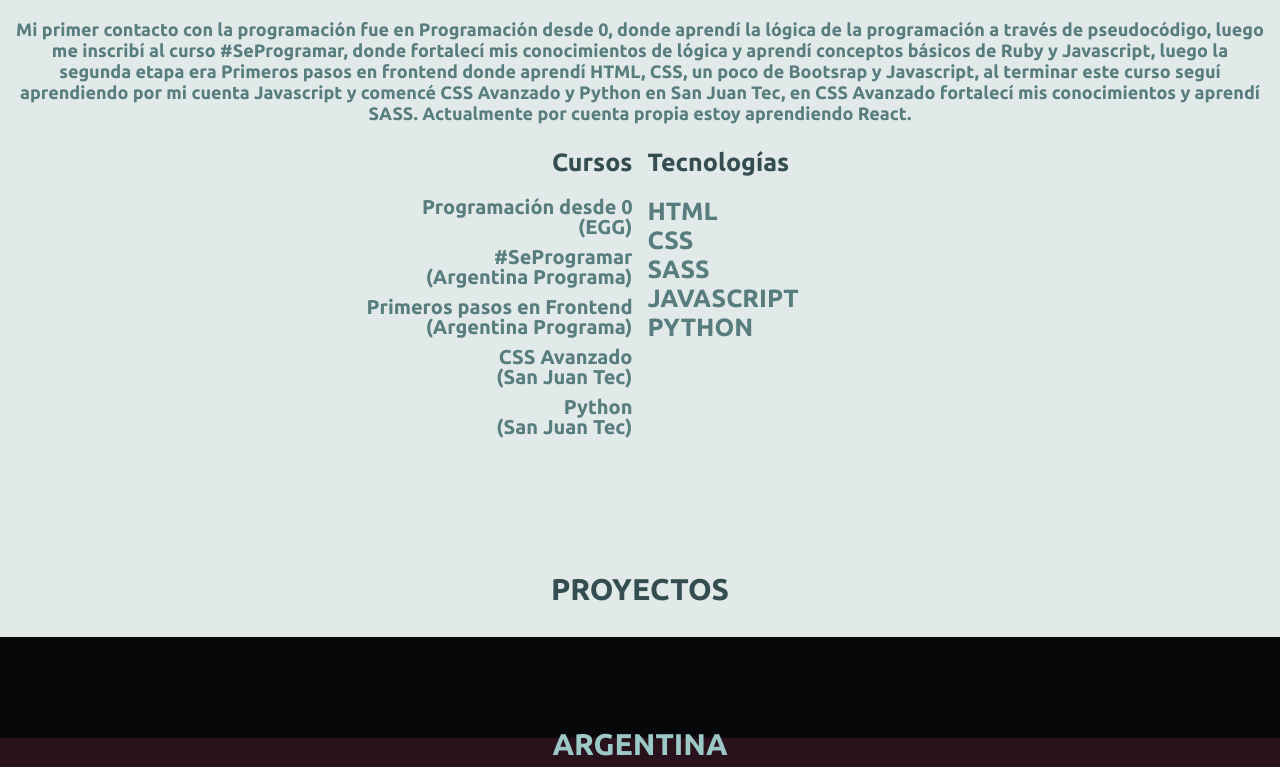
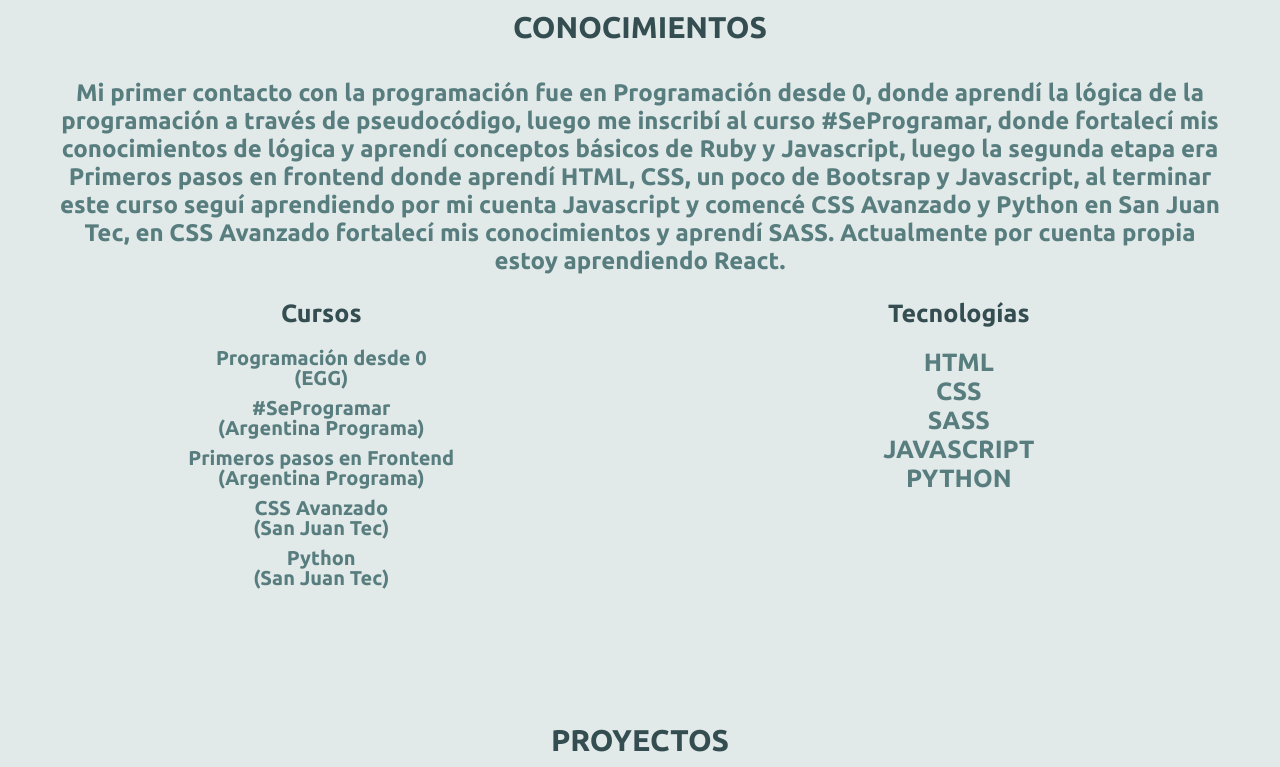
Before and after one commit to josellorens8/ProyectoCssAvanzado, a plain HTML site: page index.html in a window 1280 px wide. Shown: the part 713-1480 px from the top of the page. Drawn offline with nearby package versions, Linux system fonts and the light colour scheme.

Commit message:
Links footer

```diff
--- a/Sass/_conocimientos.scss
+++ b/Sass/_conocimientos.scss
@@ -1,4 +1,5 @@
 @use 'variables';
+@use 'medias';
 
 .conocimientos{
     padding-top: 100px;
@@ -12,6 +13,10 @@
         p{
             @include variables.estilosDeTextos(variables.$segundoColor, 700, 18px);
             padding: 14px;
+            @include medias.mediaQ(768px){
+                @include variables.estilosDeTextos(variables.$segundoColor, 600, 24px);
+                padding: 14px 50px 14px 50px;
+            }
         }
         &-info{
             display: grid;
@@ -23,6 +28,9 @@
                     @include variables.estilosDeTextos(variables.$primerColor, 900, 25px);
                     padding-bottom: 20px;
                     text-align: end;
+                    @include medias.mediaQ(768px){
+                        text-align: center;
+                    }
                 }
                 ul{
                     display: flex;
@@ -35,6 +43,9 @@
                     line-height: 1;
                     list-style: none;
                     text-align: end;
+                    @include medias.mediaQ(768px){
+                        text-align: center;
+                    }
 
                 }
             }
@@ -43,12 +54,18 @@
                     @include variables.estilosDeTextos(variables.$primerColor, 900, 25px);
                     padding-bottom: 20px;
                     text-align: start;
+                    @include medias.mediaQ(768px){
+                        text-align: center;
+                    }
                 }
                 ul{
                     li{
                         @include variables.estilosDeTextos(variables.$segundoColor, 700, 25px);
                         list-style: none;
                         text-align: start;
+                        @include medias.mediaQ(768px){
+                            text-align: center;
+                        }
                     }
                 }
             }
--- a/Sass/_footer.scss
+++ b/Sass/_footer.scss
@@ -1,4 +1,5 @@
 @use 'variables';
+@use 'medias';
 
 footer{
     width: 100%;
@@ -13,9 +14,14 @@
     justify-content: center;
     align-items: center;
     gap: 6px;
-
+    @include medias.mediaQ(768px){
+        gap: 20px;
+    }
     &-red{
         @include variables.formBox(55px, 55px, variables.$segundoColor, 50%, 2px, solid, variables.$quintoColor);
+        @include medias.mediaQ(768px){
+            @include variables.formBox(65px, 65px, variables.$segundoColor, 50%, 2px, solid, variables.$quintoColor);
+        }
         &:hover{
             box-shadow: 0px 0px 6px 0px variables.$quintoColor;
             img{
--- a/Sass/_hero.scss
+++ b/Sass/_hero.scss
@@ -1,5 +1,6 @@
 @use 'variables';
 @use 'animaciones';
+@use 'medias';
 .hero{
     &-container {
         width: 100%;
@@ -9,9 +10,17 @@
 
         animation-name: cargar;
         animation-duration: 1s;
+
+
         img {
             width: 300px;
             margin-top: 30px;
+            &:hover{
+                @include medias.mediaQ(768px){
+                    filter: drop-shadow(0px 0px 20px variables.$primerColor);
+                }
+            }
+
         }
         h1{
             @include variables.estilosDeTextos(variables.$primerColor, 900, 30px);
@@ -23,6 +32,10 @@
         p{
             @include variables.estilosDeTextos(variables.$segundoColor, 600, 15px);
             padding: 15px;
+            @include medias.mediaQ(768px){
+                @include variables.estilosDeTextos(variables.$segundoColor, 600, 20px);
+                padding: 30px 50px 15px 50px;
+            }
         }
     }
 }
--- /dev/null
+++ b/Sass/_medias.scss
@@ -0,0 +1,7 @@
+@mixin mediaQ ($ancho) {
+    @media screen and (min-width: $ancho) {
+        @content;
+    }
+}
+
+//540 - 768 - 1024
--- a/Sass/_nav.scss
+++ b/Sass/_nav.scss
@@ -1,4 +1,5 @@
 @use 'variables';
+@use 'medias';
 .nav {
     width: 100%;
     height: 80px;
@@ -18,6 +19,9 @@
         img{
             margin-right: 20px;
             width: 40px;
+        }
+        @include medias.mediaQ(768px){
+            display: none;
         }
     }
 
@@ -43,12 +47,49 @@
             opacity: 0;
             transform: translateX(-100%);
             transition: all 0.3s ease-in-out;
+
+            @include medias.mediaQ(768px){
+            width: auto;
+            height: auto;
+            display: flex;
+            flex-direction: row;
+            position: initial;
+            background-color: variables.$primerColor;
+            align-items: center;
+            opacity: 1;
+            transform: translateX(0%);
+            margin-right: 10px;
+            }
         a {
             padding: 15px;
             color: variables.$tercerColor;
             text-decoration: none;
             font-size: 25px;
             font-weight: 700;
+            &:hover{
+                @include medias.mediaQ(768px){
+                    transform: scale(1.05);
+                    transition: transform 1s ease;
+                    border-radius: 3px;
+                    color: variables.$primerColor;
+                    background-color: variables.$quintoColor;
+                    text-shadow: 0px 0px 5px variables.$segundoColor;
+                }
+                &:last-of-type:hover{
+                    @include medias.mediaQ(768px){
+                    color: variables.$quintoColor;
+                    background-color: variables.$tercerColor;
+                    }
+                }
+            }
+            @include medias.mediaQ(768px){
+                padding: 5px;
+                color: variables.$tercerColor;
+                text-decoration: none;
+                font-size: 15px;
+                font-weight: 700;
+                transition: transform 1s ease;
+            }
         }
     }
 }
--- a/Sass/_proyectos.scss
+++ b/Sass/_proyectos.scss
@@ -1,13 +1,13 @@
 @use 'variables';
+@use 'medias';
 .proyectos {
     padding-top: 100px;
     text-align: center;
+    h1{
+        @include variables.estilosDeTextos(variables.$primerColor, 900, 30px);
+        margin-bottom: 30px;
+    }
     &-container{
-        h1{
-            @include variables.estilosDeTextos(variables.$primerColor, 900, 30px);
-            margin-bottom: 30px;
-        }
-
         &-img{
             width: 100%;
             height: 250px;
@@ -45,5 +45,13 @@
                 }
             }
         }
+        @include medias.mediaQ(540px){
+            display: grid;
+            grid-template-columns: repeat(2, 1fr);
+        }
+        @include medias.mediaQ(768px){
+            display: grid;
+            grid-template-columns: repeat(3, 1fr);
+        }
     }
 }
--- a/Sass/styles.scss
+++ b/Sass/styles.scss
@@ -7,3 +7,4 @@
 @use 'contacto';
 @use 'footer';
 @use 'animaciones';
+@use 'medias';
--- a/index.html
+++ b/index.html
@@ -81,8 +81,8 @@
         </div>
     </section>
     <section class="proyectos" id="proyectos">
+        <h1>PROYECTOS</h1>
         <div class="proyectos-container">
-            <h1>PROYECTOS</h1>
             <div class="proyectos-container-img">
                 <h2>ARGENTINA<br>PROGRAMA</h2>
                 <a href="https://josellorens8.github.io/">
@@ -143,33 +143,39 @@
     <footer>
         <div class="foo-container">
             <div class="foo-container-red">
-                <a href="http://"></a>
-                <img src="Img/redes (1).png" alt="Facebook">
-            </div>
-            <div class="foo-container-red">
-                <a href="http://"></a>
-                <img src="Img/redes (2).png" alt="Instagram">
+                <a href="https://wa.me/542645045662">
+                    <img src="Img/redes (4).png" alt="Whatsapp">
+                </a>
             </div>
 
             <div class="foo-container-red">
-                <a href="http://"></a>
-                <img src="Img/redes (3).png" alt="Twitter">
+                <a href="https://www.linkedin.com/in/josé-llorens-348955b4">
+                    <img src="Img/redes (5).png" alt="LinkedIn">
+                </a>
             </div>
 
             <div class="foo-container-red">
-                <a href="http://"></a>
-                <img src="Img/redes (4).png" alt="Whatsapp">
+                <a href="https://github.com/josellorens8">
+                    <img src="Img/redes (6).png" alt="GitHub">
+                </a>
+            </div>
+            <div class="foo-container-red">
+                <a href="https://www.facebook.com/">
+                    <img src="Img/redes (1).png" alt="Facebook">
+                </a>
+            </div>
+            <div class="foo-container-red">
+                <a href="https://www.instagram.com/">
+                    <img src="Img/redes (2).png" alt="Instagram">
+                </a>
             </div>
 
             <div class="foo-container-red">
-                <a href="http://"></a>
-                <img src="Img/redes (5).png" alt="LinkedIn">
+                <a href="https://www.twitter.com/">
+                    <img src="Img/redes (3).png" alt="Twitter">
+                </a>
             </div>
 
-            <div class="foo-container-red">
-                <a href="http://"></a>
-                <img src="Img/redes (6).png" alt="GitHub">
-            </div>
         </div>
     </footer>
     <script src="https://unpkg.com/aos@2.3.1/dist/aos.js"></script>
```
Also changed, not shown: Sass/_variables.scss (line endings or trailing spaces), Sass/styles.css, 1 other file.
